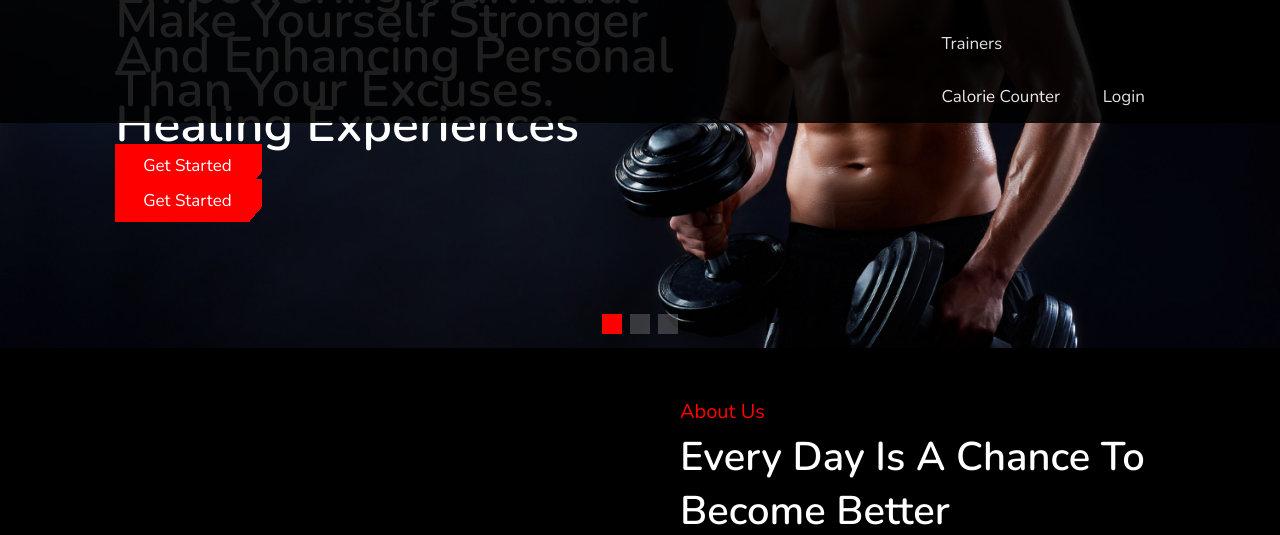
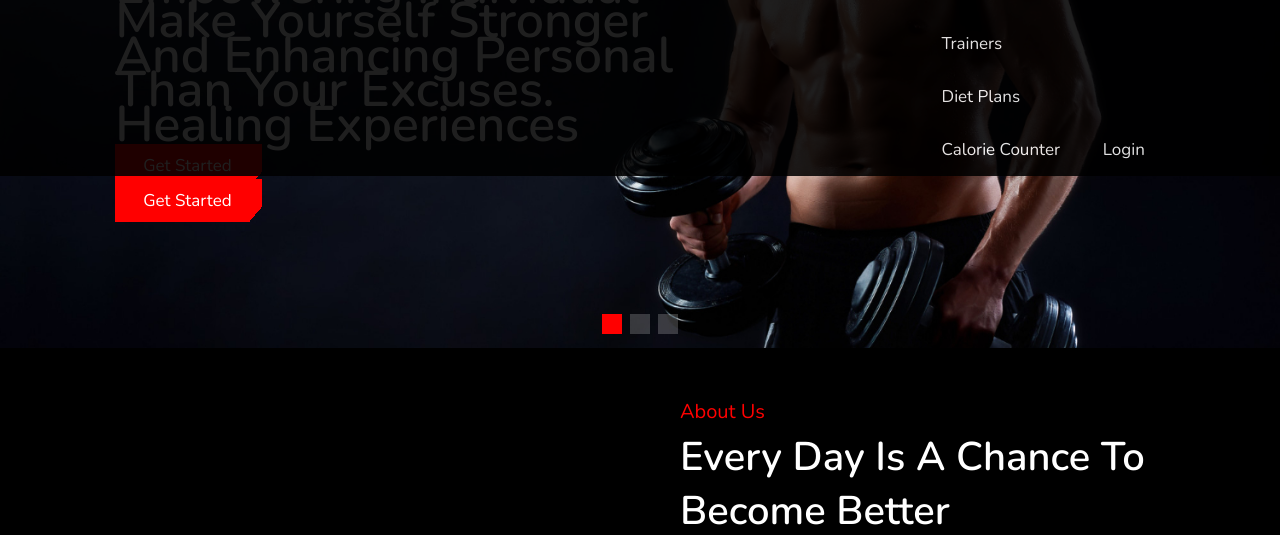
Before and after one commit to Ninu21/HLTH2.0, a plain HTML site: page index.html in a window 1280 px wide. Shown: the part 262-797 px from the top of the page. Drawn offline with nearby package versions, Linux system fonts and the light colour scheme; files that its build step writes are made by us from their sources; files whose address does not match are found by name.

Commit message:
2nd commit

```diff
--- a/index.html
+++ b/index.html
@@ -51,6 +51,7 @@
                 <ul>
                     <li><a href="#workout">workout</a></li>
                     <li><a href="#trainers">trainers</a></li>
+                    <li><a href="#diet-plans">Diet Plans</a></li>
                 </ul>
             </li>
         </ul>
@@ -60,7 +61,7 @@
 
         <a href="#trainers">trainers</a>
          <a href="#blogs">blogs</a> -->
-        <!-- <a href="#diet-plans">Diet Plans</a> -->
+        <!--  -->
     </nav>
 
 </header>
```
